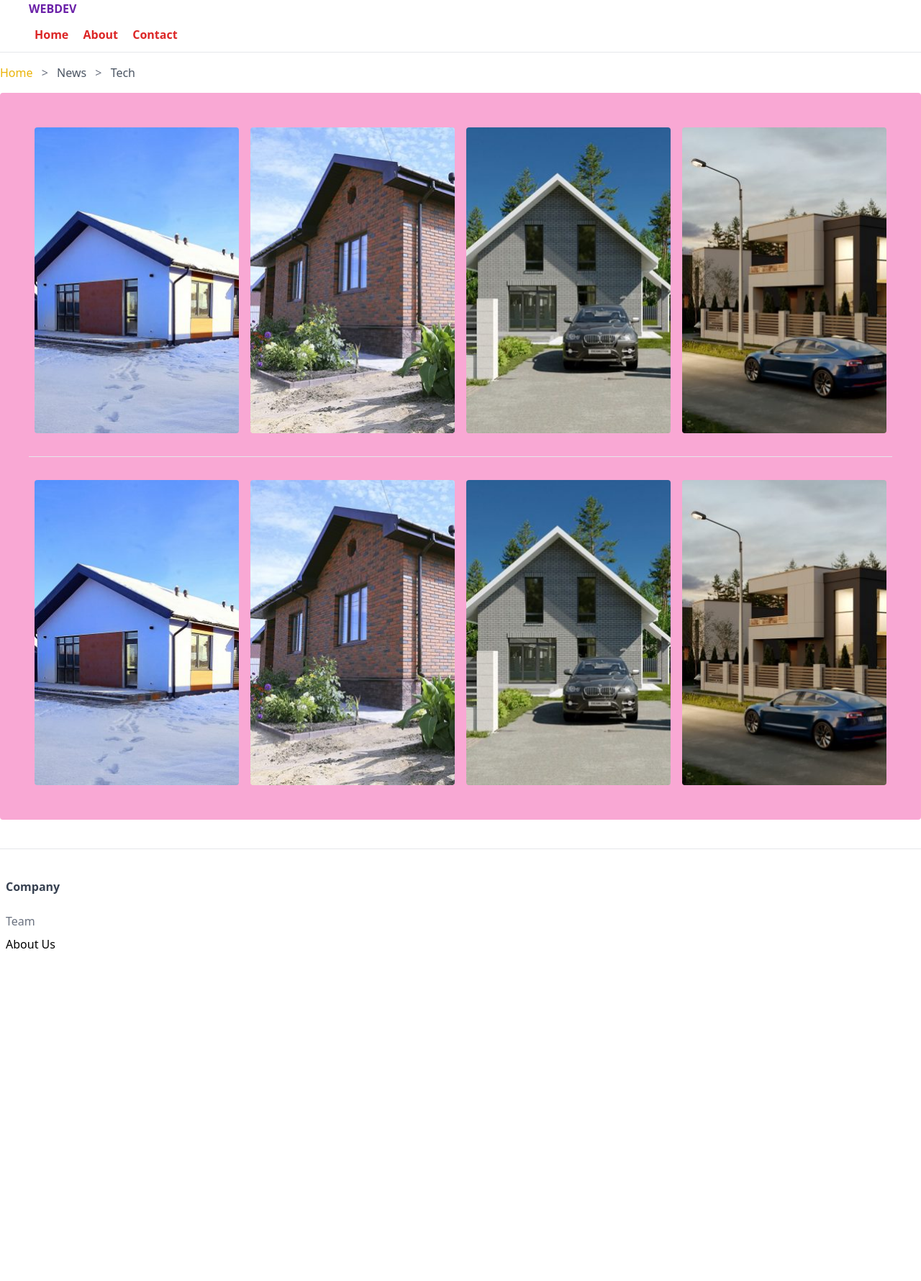
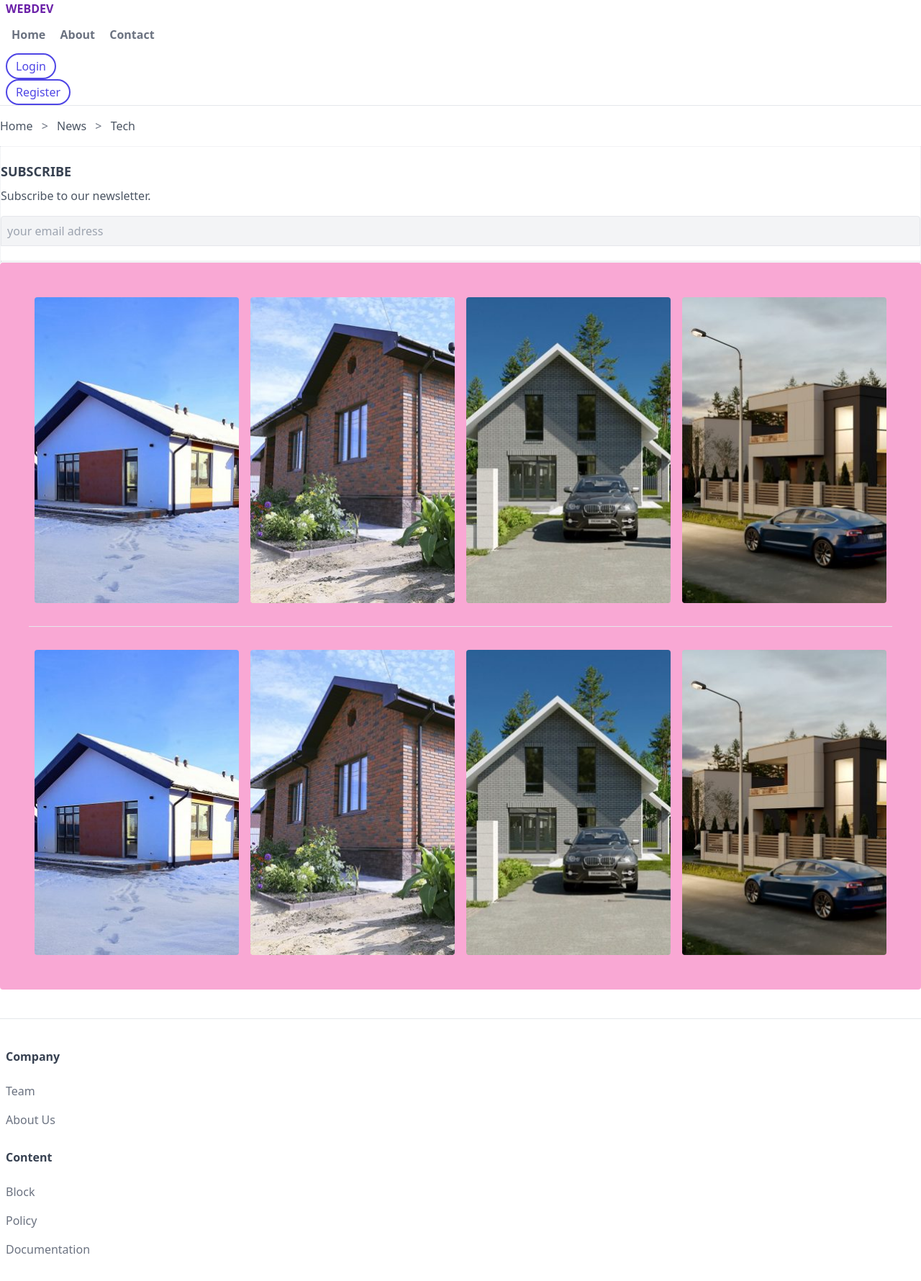
Before and after one commit to no1ness/testcards, a website: page index.html in a window 1280 px wide. Shown: the whole page at 72% size. Before the commit the page ends 1364 px from the top, so only its background shows below. Drawn offline with Linux system fonts and the light colour scheme.

Commit message:
Добавлены кнопки и почта

```diff
--- a/index.html
+++ b/index.html
@@ -8,13 +8,17 @@
 </head>
 <body>
     <!-- header -->
-    <header class="px-10 border-b">
+    <header class="px-2 border-b">
         <a class="uppercase font-bold text-purple-800" href="#">webDev</a>
         <nav>
-            <ul class="text-red-600 font-semibold">
-                <li class="inline-block py-3 px-2"><a href="#"></a>Home</li>
-                <li class="inline-block py-3 px-2"><a href="#"></a>About</li>
-                <li class="inline-block py-3 px-2"><a href="#"></a>Contact</li>
+            <ul class="text-gray-500 font-semibold">
+                <li class="inline-block py-3 px-2 border-b-2 border-transparent hover:text-purle-800 hover:border-purple-800"><a href="#"></a>Home</li>
+                <li class="inline-block py-3 px-2 border-b-2 border-transparent hover:text-purle-800 hover:border-purple-800"><a href="#"></a>About</li>
+                <li class="inline-block py-3 px-2 border-b-2 border-transparent hover:text-purle-800 hover:border-purple-800"><a href="#"></a>Contact</li>
+            </ul>
+            <ul>
+                <li><button class="py-1 px-3 border-2 rounded-full border-indigo-600 text-indigo-600 hover:text-white hover:bg-indigo-800">Login</button></li>
+                <li><button class="py-1 px-3 border-2 rounded-full border-indigo-600 text-indigo-600 hover:text-white hover:bg-indigo-800">Register</button></li>
             </ul>
         </nav>
     </header>
@@ -23,13 +27,27 @@
         <!-- breadcrumbs -->
         <div>
             <div class="py-4 overflow-y-auto whitespace-nowrap">
-                <a class="text-yellow-500" href="#">Home</a>
+                <a class="text-gray-600" hover:text-gray-900" href="#">Home</a>
                 <span class="mx-2 text-gray-500">&gt;</span>
-                <a class="text-gray-600" href="#">News</a>
+                <a class="text-gray-600" hover:text-gray-900" href="#">News</a>
                 <span class="mx-2 text-gray-500">&gt;</span>
-                <a class="text-gray-600" href="#">Tech</a>
+                <a class="text-gray-600" hover:text-gray-900" href="#">Tech</a>
             </div>
         </div>
+
+<!-- divider -->
+<div class="border border-dotted"</div>
+
+        <!-- subscribe -->
+        <div class="my-5">
+            <h5 class="font-bold text-lg uppercase text-gray-700 mb-2">Subscribe</h5>
+            <p class="text-gray-600 mb-4">Subscribe to our newsletter.</p>
+            <input placeholder="your email adress" type="email" class="text-gray-700 bg-gray-100 p-2 w-full border rounded-t hover:border-gray-600">
+        </div>
+
+
+        <!-- divider -->
+<div class="border border-dotted"</div>
     </main>
     <div class="mx-auto bg-pink-300 rounded p-2 md:p-10 "><!--контейнер3-->
 
@@ -76,13 +94,23 @@
     <!-- footer -->
     <footer class="border-t mt-10 py-10 px-2">
         <div>
-            <div>
+            <div class="mb-5">
                 <h6 class="font-semibold text-gray-700 mb-4">Company</h6>
                 <ul>
-                    <li a class="inline-block text-gray-500 py-2"><a href="#"></a>Team</li>
-                    <li><a href="#"></a>About Us</li>
+                    <li a class=" text-gray-500 py-2 hover:underline decoration-grey-700 underline-offset-2"><a href="#"></a>Team</li>
+                    <li a class=" text-gray-500 py-2 hover:underline decoration-grey-700 underline-offset-2"><a href="#"></a>About Us</li>
                 </ul>
             </div>
+
+            <div>
+                <h6 class="font-semibold text-gray-700 mb-4">Content</h6>
+                <ul>
+                    <li a class=" text-gray-500 py-2 hover:underline decoration-grey-700 underline-offset-2"><a href="#"></a>Block</li>
+                    <li a class=" text-gray-500 py-2 hover:underline decoration-grey-700 underline-offset-2"><a href="#"></a>Policy</li>
+                    <li a class=" text-gray-500 py-2 hover:underline decoration-grey-700 underline-offset-2"><a href="#"></a>Documentation</li>
+                </ul>
+            </div>
+
         </div>
     </footer>
 </body>
```
Also changed, not shown: public/style.css.
